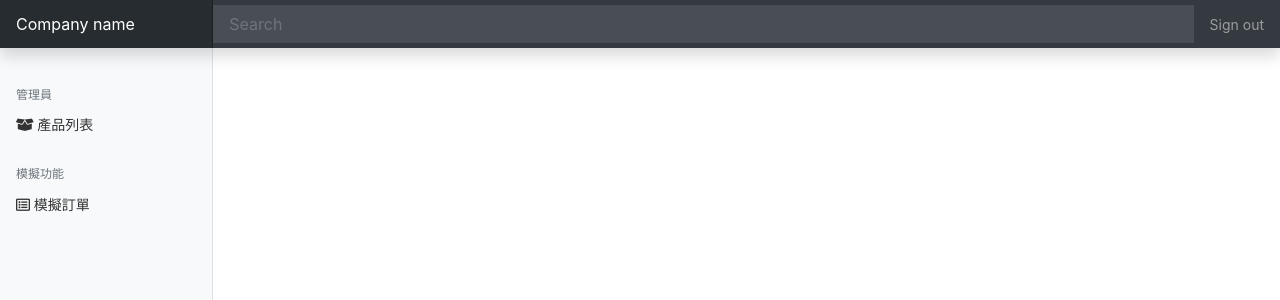
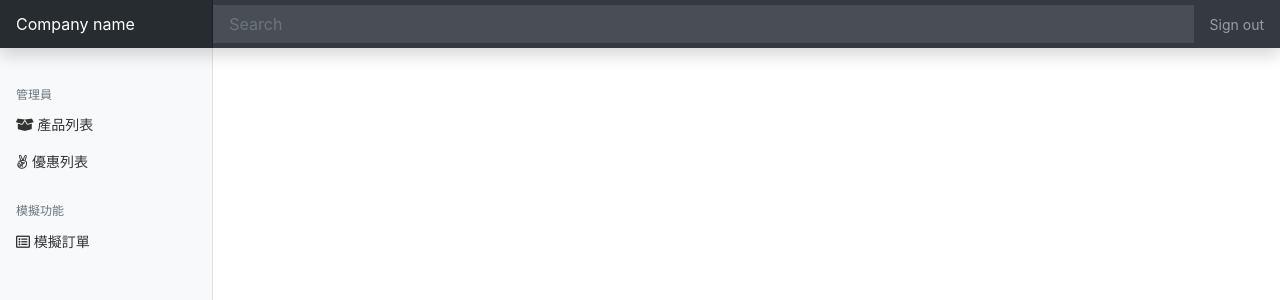
Before and after one commit to bearhsu2/vue-chu-i-ge-dienshang-wang-zhan, a Vue app: page /#/ in a window 1280 px wide. Shown: the top 300 px of the page. Built offline with nearby package versions, Linux system fonts and the light colour scheme; some icons are missing.

Commit message:
add 優惠列表 to sidebar

```diff
--- a/src/components/Sidebar.vue
+++ b/src/components/Sidebar.vue
@@ -14,6 +14,11 @@
                     <li class="nav-item">
                         <router-link class="nav-link" to="/admin/products">
                             <i class="fas fa-box-open"></i> 產品列表
+                        </router-link>
+                    </li>
+                    <li class="nav-item">
+                        <router-link class="nav-link" to="/admin/coupons">
+                            <i class="fab fa-angellist"></i> 優惠列表
                         </router-link>
                     </li>
                 </ul>
```
